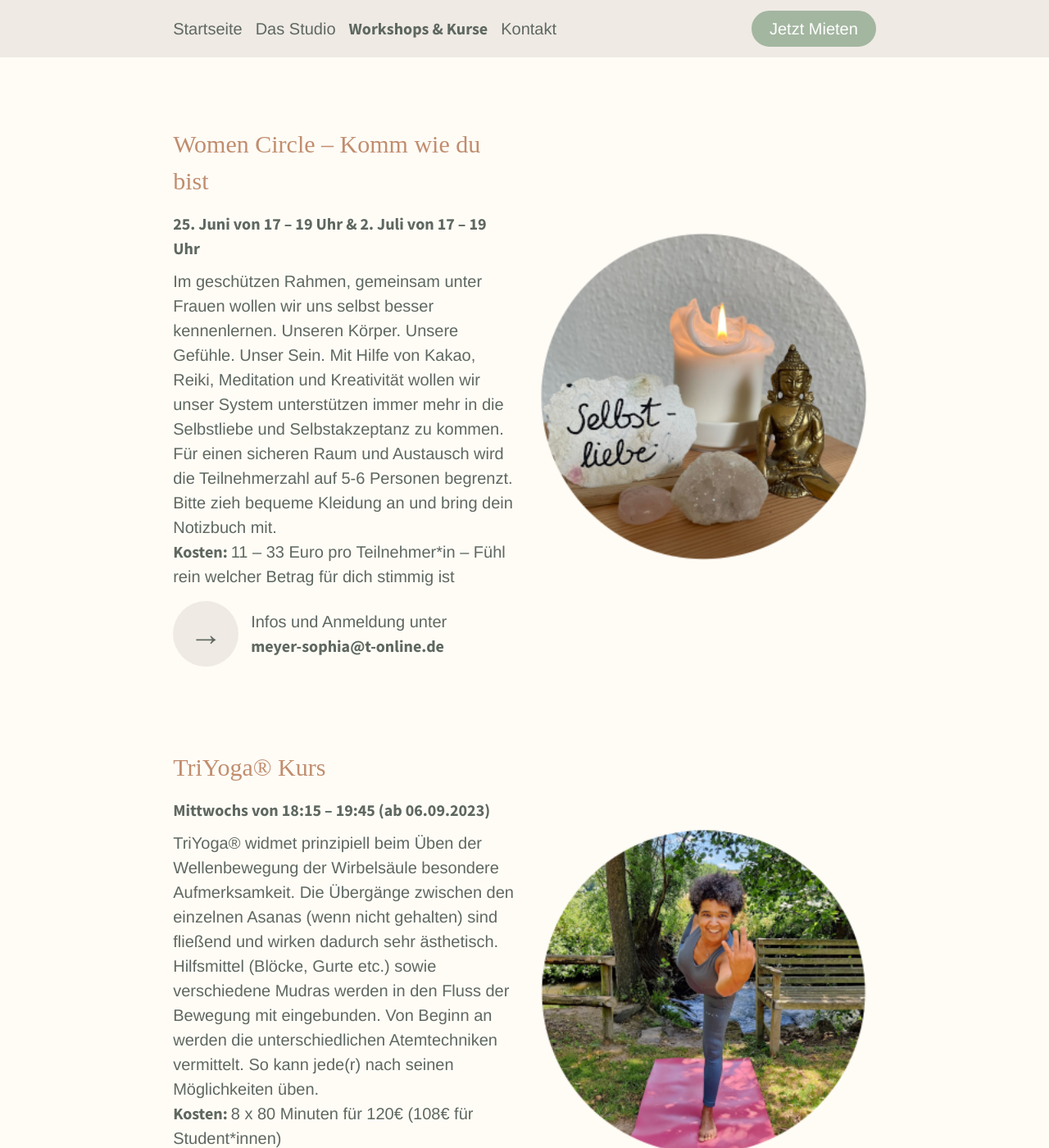
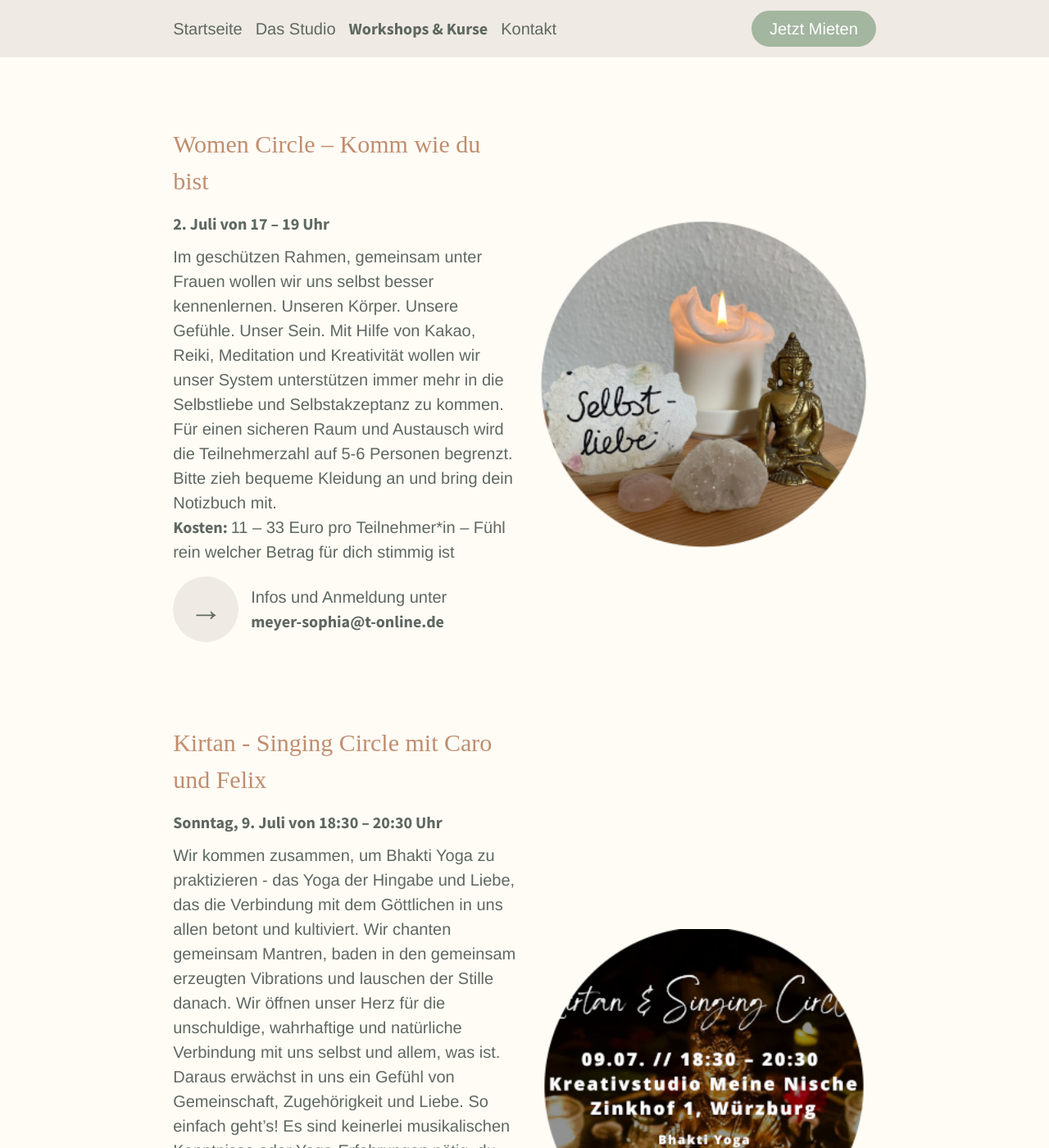
Before and after one commit to sonjafeitsch/meine-nische-website, a Jekyll site: the page built from kurse.html, in a window 1280 px wide and 1400 px high, scrolled down 676 px. Shown: the whole window at 82% size. Built offline with Jekyll 4.4.1, drawn with Linux system fonts in a browser that asks for light colours; some web fonts are replaced; some of the changed text lies outside the part shown.

Commit message:
Update events

```diff
--- a/kurse.html
+++ b/kurse.html
@@ -6,13 +6,26 @@ permalink: kurse
 events:
   - name: "Women Circle – Komm wie du bist"
     image: womenCircle.png
-    time: 25. Juni von 17 – 19 Uhr & 2. Juli von 17 – 19 Uhr
+    time: 2. Juli von 17 – 19 Uhr
     description: "Im geschützen Rahmen, gemeinsam unter Frauen wollen wir uns selbst besser kennenlernen.
     Unseren Körper. Unsere Gefühle. Unser Sein. Mit Hilfe von Kakao, Reiki, Meditation und Kreativität wollen wir
     unser System unterstützen immer mehr in die Selbstliebe und Selbstakzeptanz zu kommen.
     Für einen sicheren Raum und Austausch wird die Teilnehmerzahl auf 5-6 Personen begrenzt. Bitte zieh bequeme Kleidung an und bring dein Notizbuch mit."
     costs: "11 – 33 Euro pro Teilnehmer*in – Fühl rein welcher Betrag für dich stimmig ist"
     address: meyer-sophia@t-online.de
+  - name: "Kirtan - Singing Circle mit Caro und Felix"
+    image: kirtan.png
+    time: Sonntag, 9. Juli von 18:30 – 20:30 Uhr
+    description: "Wir kommen zusammen, um Bhakti Yoga zu praktizieren - das Yoga der Hingabe und Liebe, das die Verbindung mit dem Göttlichen in uns allen betont und kultiviert.
+    Wir chanten gemeinsam Mantren, baden in den gemeinsam erzeugten Vibrations und lauschen der Stille danach.
+    Wir öffnen unser Herz für die unschuldige, wahrhaftige und natürliche Verbindung mit uns selbst und allem, was ist.
+    Daraus erwächst in uns ein Gefühl von Gemeinschaft, Zugehörigkeit und Liebe. So einfach geht’s! Es sind keinerlei
+    musikalischen Kenntnisse oder Yoga-Erfahrungen nötig, du bist herzlich eingeladen, so, wie du bist.
+    Solltest du Instrumente oder Shaker/Rasseln haben, kannst du die natürlich sehr gerne mitbringen,
+    um das Ganze aufzupeppen. Die Praxis selbst ist dann eine Einladung, loszulassen von Ideen über richtig und falsch,
+    gut und schlecht, musikalisch und unmusikalisch."
+    costs: "10 – 25€ Euro pro Teilnehmer*in"
+    address: felixvogelyoga@gmail.com
   - name: "TriYoga® Kurs"
     image: jessica.png
     time: Mittwochs von 18:15 – 19:45 (ab 06.09.2023)
```
Also changed, not shown: images/events/kirtan.png (added).
